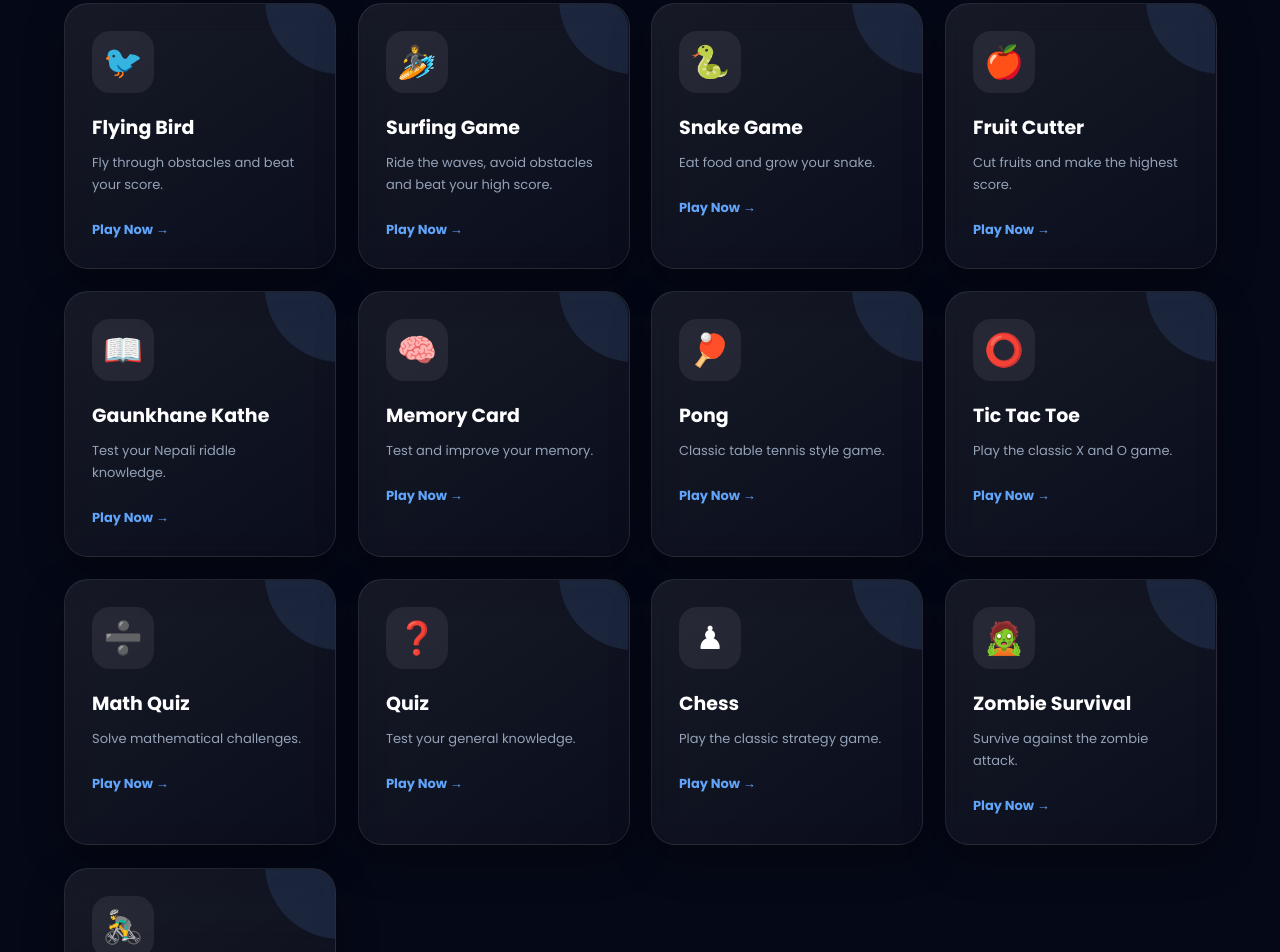
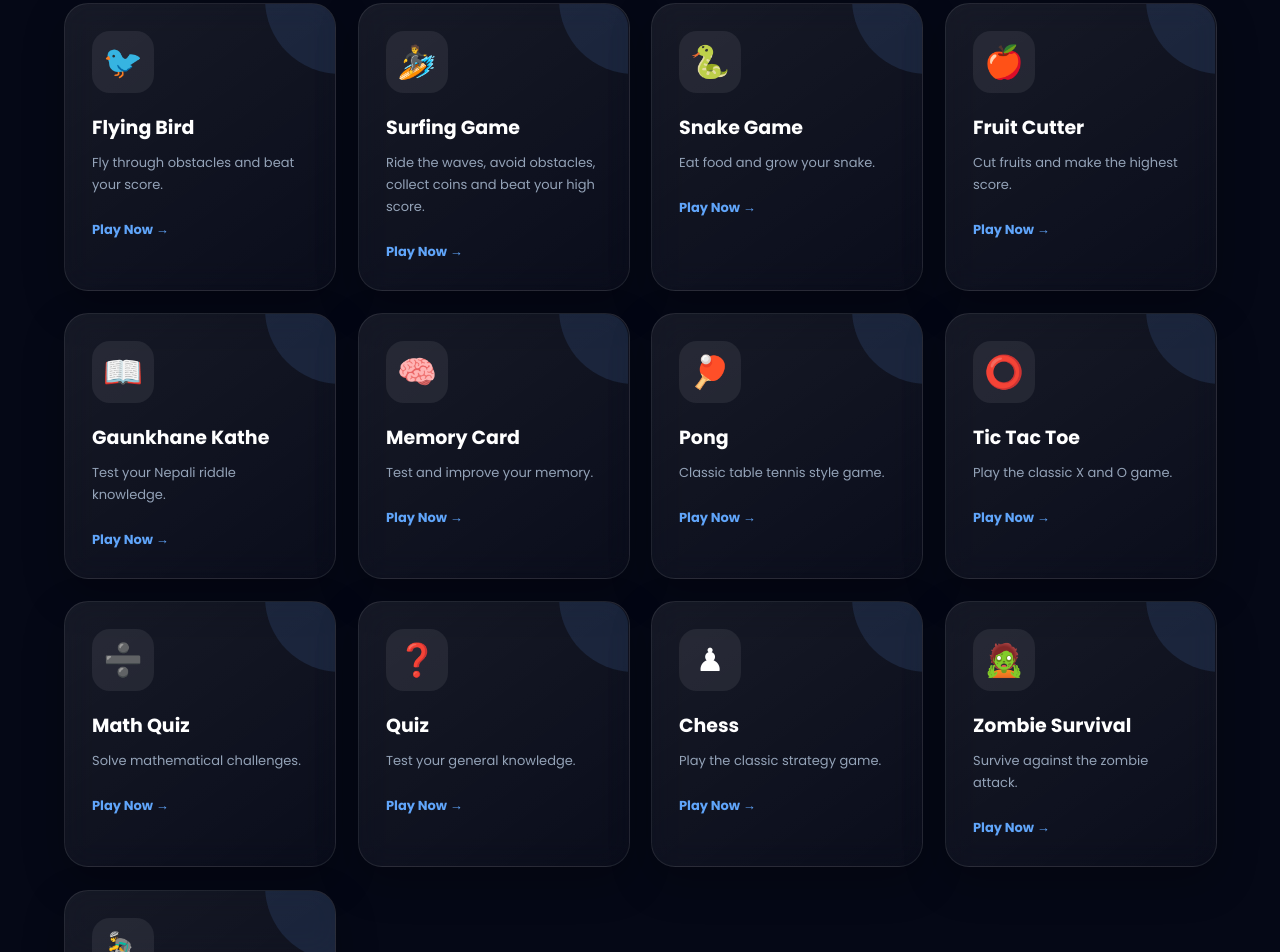
Before and after one commit to roshanjoshi07/Play-Gyan, a plain HTML site: page index.html in a window 1280 px wide. Shown: the part 1092-2044 px from the top of the page. Drawn offline with Linux system fonts and the light colour scheme.

Commit message:
Update index.html

```diff
--- a/index.html
+++ b/index.html
@@ -256,8 +256,6 @@
         </a>
 
 
-        <!-- Surfing Game -->
-
 <a href="surfing-game.html"
    class="content-card reveal">
 
@@ -270,7 +268,8 @@
     </h3>
 
     <p>
-                Ride the waves, avoid obstacles and beat your high score.
+        Ride the waves, avoid obstacles,
+        collect coins and beat your high score.
     </p>
 
     <span class="play-link">
@@ -278,6 +277,7 @@
     </span>
 
 </a>
+
 
 
         <!-- Snake Game -->
```
Lines whose indentation alone changed are shown as unchanged.
